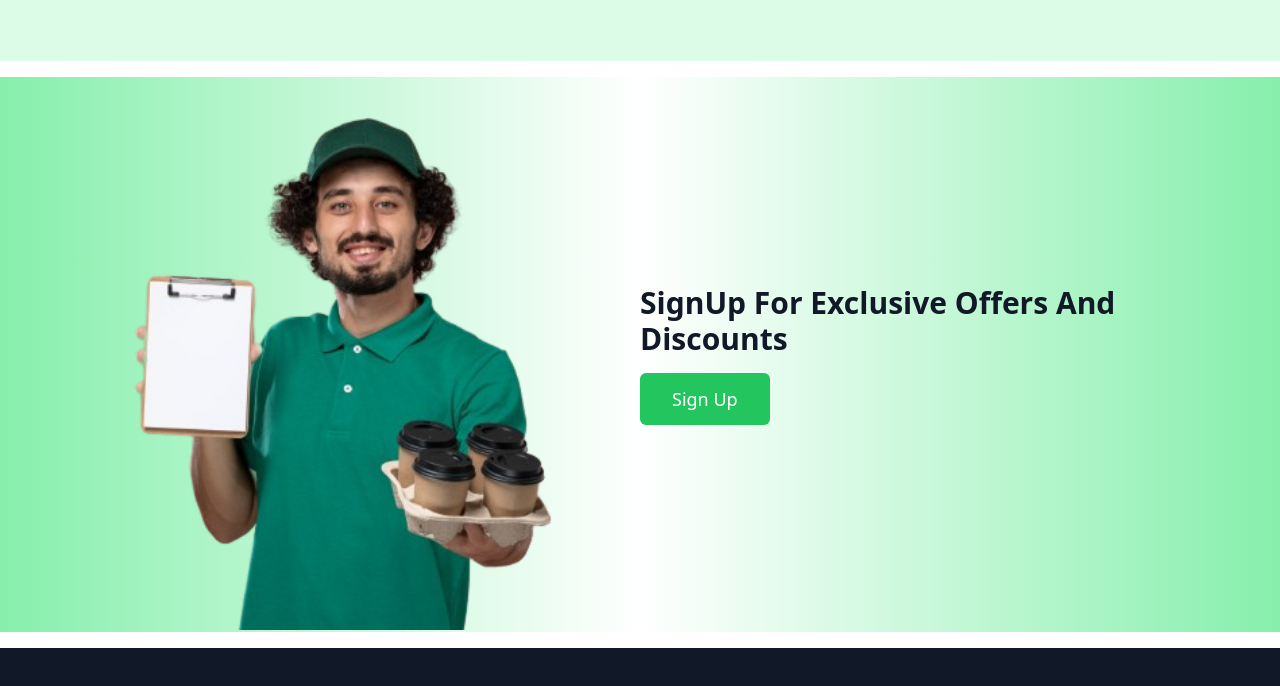
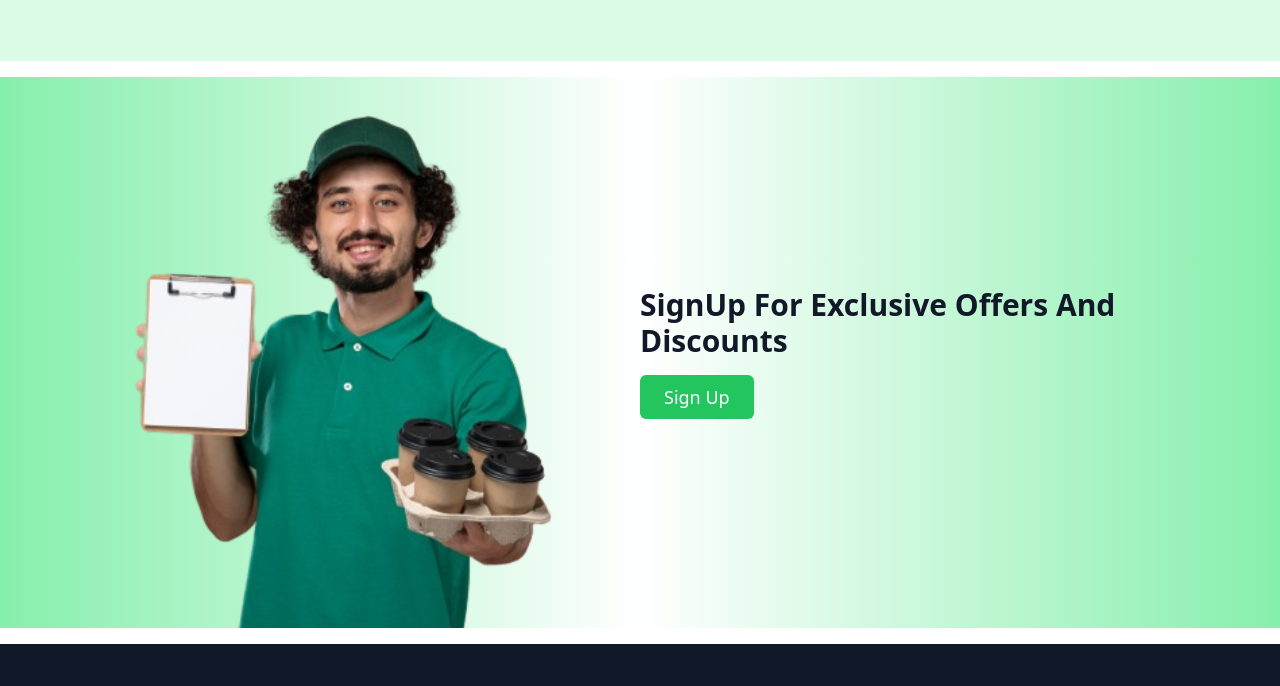
Before and after one commit to RameezBaderKhwaja/Trainee-MERN-Stack-RameezBadruddinKhwaja, a plain HTML site: page Week_1/Figma-Design/index.html in a window 1280 px wide. Shown: the part 3299-3985 px from the top of the page. Drawn offline with nearby package versions, Linux system fonts and the light colour scheme.

Commit message:
Update with latest changes

```diff
--- a/Week_1/Figma-Design/index.html
+++ b/Week_1/Figma-Design/index.html
@@ -568,7 +568,7 @@
     <div class="bg-white py-2"></div>
 
     <!-- Newsletter Signup with Gradient -->
-    <section class="py-0.5 gradient-bg">
+    <section class="py-0.1 gradient-bg">
         <div class="max-w-7xl mx-auto px-4 sm:px-6 lg:px-8">
             <div class="flex flex-col md:flex-row items-center justify-between">
                 <div class="flex-1 mb-8 md:mb-0">
@@ -578,7 +578,7 @@
                 </div>
                 <div class="flex-1 text-center md:text-left">
                     <h2 class="text-3xl font-bold text-gray-900 mb-4">SignUp For Exclusive Offers And Discounts</h2>
-                    <button class="bg-brand-green text-white px-8 py-3 rounded-md text-lg hover:bg-green-600 transition-colors animate-button">
+                    <button class="bg-brand-green text-white px-6 py-2 rounded-md text-lg hover:bg-green-600 transition-colors animate-button">
                         Sign Up
                     </button>
                 </div>
```
Also changed, not shown: Week_1/Figma-Design/images/Medicalintruments.png.
